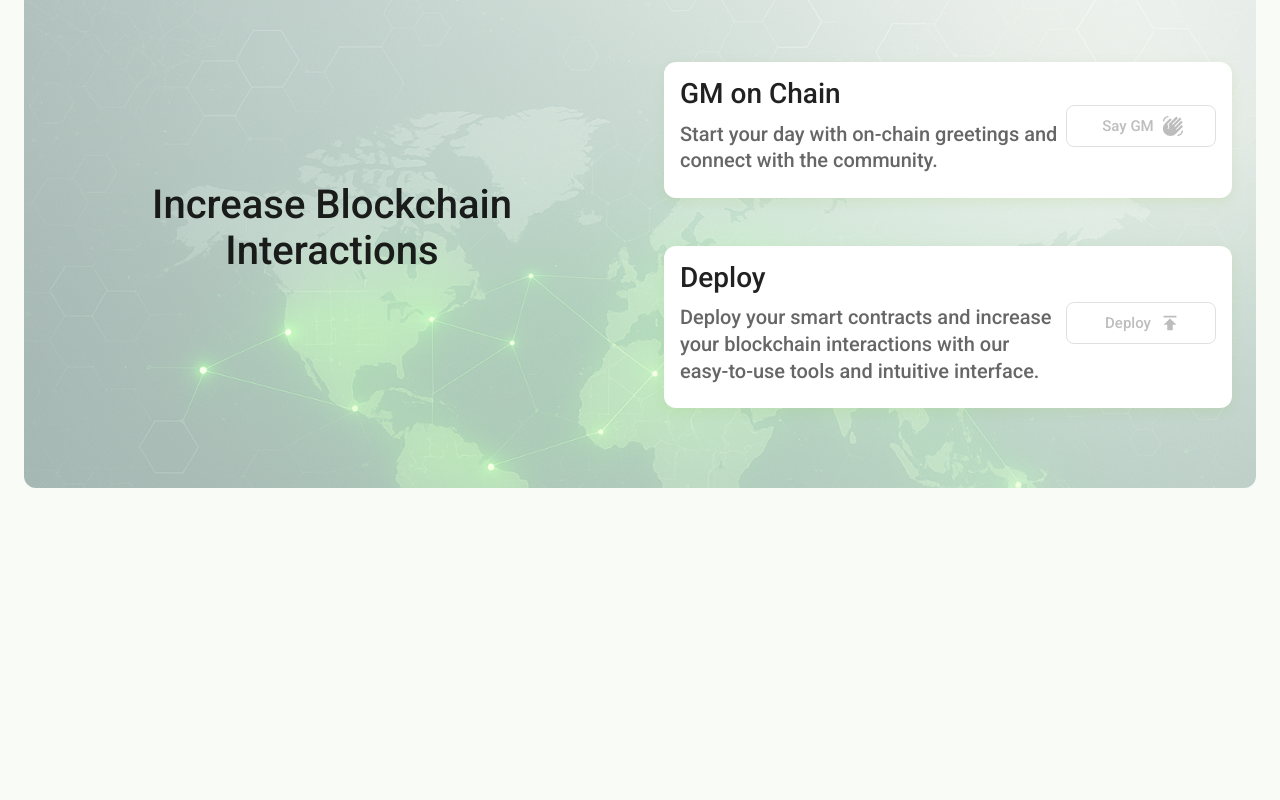
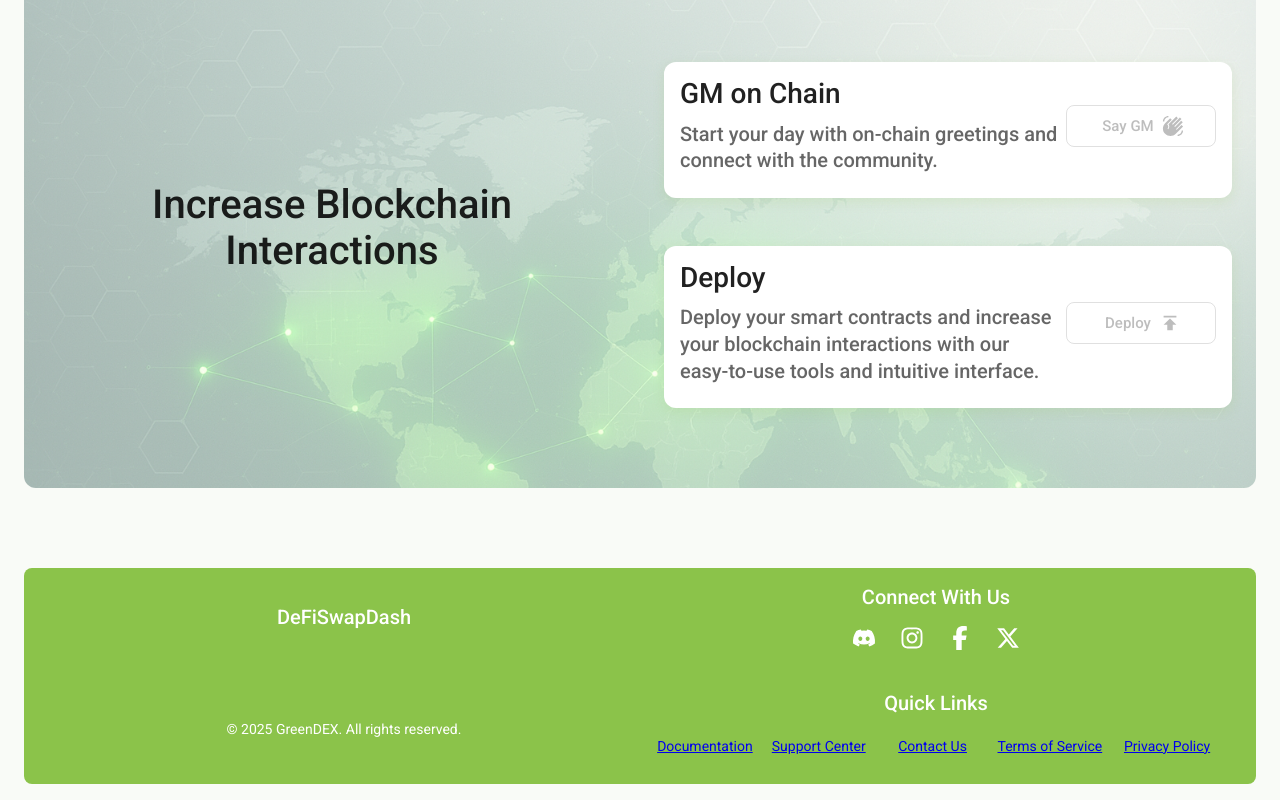
Before and after one commit to MatthewKsc/DeFiSwapDash, a React (Vite) app: page / in a window 1280 px wide. Shown: the part 2329-3129 px from the top of the page. Before the commit the page ends 2897 px from the top, so only its background shows below. Built offline with nearby package versions, Linux system fonts and the light colour scheme.

Commit message:
Add application footer

```diff
--- a/index.html
+++ b/index.html
@@ -10,8 +10,8 @@
     <link rel="preconnect" href="https://fonts.googleapis.com" />
     <link rel="preconnect" href="https://fonts.gstatic.com" crossorigin />
     <link
-            rel="stylesheet"
-            href="https://fonts.googleapis.com/css2?family=Roboto:wght@300;400;500;700&display=swap"/>
+      rel="stylesheet"
+      href="https://fonts.googleapis.com/css2?family=Roboto:wght@300;400;500;700&display=swap"/>
   </head>
   <body>
     <div id="root"></div>
--- a/src/components/Home/DexSection.tsx
+++ b/src/components/Home/DexSection.tsx
@@ -1,13 +1,6 @@
 import { Container, Typography, Grid, CardContent } from '@mui/material';
 import { DefaultHomeSection, FeatureCard } from '../styled/Home';
-
-// In ideal world this will be fetched from API to show real time data
-const statsCards = [
-    { title: 'Active Users', value: '125K+', description: 'Monthly active traders' },
-    { title: 'Daily Swaps', value: '1.2M', description: 'Average daily transactions' },
-    { title: 'Total Volume', value: '$3.8B', description: 'Lifetime trading volume' },
-    { title: 'Chains Supported', value: '12', description: 'Major blockchains integrated' },
-];
+import { dexInfoCards } from './consts';
 
 function DexSection() {
   return (
@@ -18,7 +11,7 @@ function DexSection() {
             </Typography>
 
             <Grid container spacing={4}>
-                {statsCards.map((card, index) => (
+                {dexInfoCards.map((card, index) => (
                     <Grid size={{ xs: 12, sm: 6, md: 3 }} key={index}>
                         <FeatureCard>
                             <CardContent className='two-column-card'>
--- /dev/null
+++ b/src/components/Home/Footer.tsx
@@ -0,0 +1,56 @@
+import { Container, Grid, Typography, Stack, IconButton, List, ListItem, ListItemText } from "@mui/material";
+import { footerConnectWithUsIcons, footerQuickLinks } from "./consts";
+import { FooterBox } from "../styled/Home";
+import { NavLink } from "react-router";
+
+export default function Footer() {
+  return (
+    <FooterBox>
+        <Container maxWidth="xl">
+            <Grid container spacing={4} alignItems='center'>
+                <Grid size={{ xs: 12, md: 12, lg: 6 }}>
+                    <Typography variant="h5" gutterBottom textAlign='center'>
+                        DeFiSwapDash
+                    </Typography>
+                </Grid>
+
+                <Grid size={{ xs: 12, md: 12, lg: 6 }}>
+                    <Typography variant="h5" gutterBottom textAlign='center'>
+                        Connect With Us
+                    </Typography>
+                    <Stack direction="row" spacing={1} justifyContent='center'>
+                        {footerConnectWithUsIcons.map((icon, index) => (
+                            <IconButton key={index} component={NavLink} to={icon.url} color="inherit" aria-label={icon.label}>
+                                {icon.icon({})}
+                            </IconButton>
+                        ))}
+                    </Stack>
+                </Grid>
+
+                <Grid size={{ xs: 12, md: 12, lg: 6 }}>
+                    <Typography variant="body2" align="center">
+                        © {new Date().getFullYear()} GreenDEX. All rights reserved.
+                    </Typography>
+                </Grid>
+
+                <Grid size={{ xs: 12, md: 12, lg: 6 }}>
+                    <Typography variant="h5" gutterBottom textAlign='center'>
+                        Quick Links
+                    </Typography>
+                    <List dense sx={{ display: 'flex', alignItems: 'center', gap: '1rem', textWrap: 'nowrap' }}>
+                        {footerQuickLinks.map((link, index) => (
+                            <ListItem key={index} disablePadding>
+                                <ListItemText sx={{ textAlign: 'center' }}>
+                                    <a href={link.url} color="inherit" target="_blank">
+                                        {link.title}
+                                    </a>
+                                </ListItemText>
+                            </ListItem>
+                        ))}
+                    </List>
+                </Grid>
+            </Grid>
+        </Container>
+    </FooterBox>
+  )
+}
--- a/src/components/Home/Home.tsx
+++ b/src/components/Home/Home.tsx
@@ -2,6 +2,7 @@ import BlockchainInteractionsSection from './BlockchainInteractionsSection'
 import PortfolioSection from './PortfolioSection'
 import WelcomeSection from './WelcomeSection'
 import DexSection from './DexSection'
+import Footer from './Footer'
 
 function Home() {
   return (
@@ -10,6 +11,7 @@ function Home() {
         <DexSection />
         <PortfolioSection />
         <BlockchainInteractionsSection />
+        <Footer />
     </>
   )
 }
--- /dev/null
+++ b/src/components/Home/consts.ts
@@ -0,0 +1,27 @@
+import { IDexInformationCard, IFooterConnectWithUsIcon, IFooterQuickLink } from "./models";
+import InstagramIcon from "../../icons/InstagramIcon";
+import FacebookIcon from "../../icons/FacebookIcon";
+import XTwitterIcon from "../../icons/XTwitterIcon";
+import DiscordIcon from "../../icons/DiscordIcon";
+
+export const dexInfoCards: IDexInformationCard[] = [
+    { title: 'Active Users', value: '125K+', description: 'Monthly active traders' },
+    { title: 'Daily Swaps', value: '1.2M', description: 'Average daily transactions' },
+    { title: 'Total Volume', value: '$3.8B', description: 'Lifetime trading volume' },
+    { title: 'Chains Supported', value: '12', description: 'Major blockchains integrated' },
+]
+
+export const footerQuickLinks: IFooterQuickLink[] = [
+    { title: 'Documentation', url: '/docs' },
+    { title: 'Support Center', url: '/support' },
+    { title: 'Contact Us', url: '/contact' },
+    { title: 'Terms of Service', url: '/terms' },
+    { title: 'Privacy Policy', url: '/privacy' },
+]
+
+export const footerConnectWithUsIcons: IFooterConnectWithUsIcon[] = [
+    { label: 'Discord', url: '', icon: DiscordIcon },
+    { label: 'Instagram', url: '', icon: InstagramIcon },
+    { label: 'Facebook', url: '', icon: FacebookIcon },
+    { label: 'Twitter', url: '', icon: XTwitterIcon },
+];
--- /dev/null
+++ b/src/components/Home/models.ts
@@ -0,0 +1,19 @@
+import { SvgIconProps } from "@mui/material";
+import { JSX } from "react/jsx-runtime";
+
+export interface IDexInformationCard {
+    title: string,
+    value: string,
+    description: string,
+}
+
+export interface IFooterQuickLink {
+    title: string,
+    url: string,
+}
+
+export interface IFooterConnectWithUsIcon {
+    label: string,
+    url: string,
+    icon: (props: SvgIconProps) => JSX.Element,
+}
--- a/src/components/styled/Home.tsx
+++ b/src/components/styled/Home.tsx
@@ -45,4 +45,13 @@ export const BlockchainCardContent = styled(CardContent)(({ theme }) => ({
     '.link-button': {
         minWidth: '150px',
     }
-}))
+}));
+
+export const FooterBox = styled(Box)(({ theme }) => ({
+    width: '100%',
+    padding: '1rem',
+    marginBottom: '1rem',
+    borderRadius: '8px',
+    backgroundColor: theme.palette.primary.main,
+    color: theme.palette.primary.contrastText,
+}));
--- /dev/null
+++ b/src/icons/DiscordIcon.tsx
@@ -0,0 +1,12 @@
+import { SvgIconProps, SvgIcon } from '@mui/material'
+
+function DiscordIcon(props: SvgIconProps) {
+    return (
+        <SvgIcon xmlns="http://www.w3.org/2000/svg" viewBox="0 0 640 512" {...props}>
+            {/* <!--!Font Awesome Free 6.7.2 by @fontawesome - https://fontawesome.com License - https://fontawesome.com/license/free Copyright 2025 Fonticons, Inc.--> */}
+            <path d="M524.5 69.8a1.5 1.5 0 0 0 -.8-.7A485.1 485.1 0 0 0 404.1 32a1.8 1.8 0 0 0 -1.9 .9 337.5 337.5 0 0 0 -14.9 30.6 447.8 447.8 0 0 0 -134.4 0 309.5 309.5 0 0 0 -15.1-30.6 1.9 1.9 0 0 0 -1.9-.9A483.7 483.7 0 0 0 116.1 69.1a1.7 1.7 0 0 0 -.8 .7C39.1 183.7 18.2 294.7 28.4 404.4a2 2 0 0 0 .8 1.4A487.7 487.7 0 0 0 176 479.9a1.9 1.9 0 0 0 2.1-.7A348.2 348.2 0 0 0 208.1 430.4a1.9 1.9 0 0 0 -1-2.6 321.2 321.2 0 0 1 -45.9-21.9 1.9 1.9 0 0 1 -.2-3.1c3.1-2.3 6.2-4.7 9.1-7.1a1.8 1.8 0 0 1 1.9-.3c96.2 43.9 200.4 43.9 295.5 0a1.8 1.8 0 0 1 1.9 .2c2.9 2.4 6 4.9 9.1 7.2a1.9 1.9 0 0 1 -.2 3.1 301.4 301.4 0 0 1 -45.9 21.8 1.9 1.9 0 0 0 -1 2.6 391.1 391.1 0 0 0 30 48.8 1.9 1.9 0 0 0 2.1 .7A486 486 0 0 0 610.7 405.7a1.9 1.9 0 0 0 .8-1.4C623.7 277.6 590.9 167.5 524.5 69.8zM222.5 337.6c-29 0-52.8-26.6-52.8-59.2S193.1 219.1 222.5 219.1c29.7 0 53.3 26.8 52.8 59.2C275.3 311 251.9 337.6 222.5 337.6zm195.4 0c-29 0-52.8-26.6-52.8-59.2S388.4 219.1 417.9 219.1c29.7 0 53.3 26.8 52.8 59.2C470.7 311 447.5 337.6 417.9 337.6z"/>
+        </SvgIcon>
+  )
+}
+
+export default DiscordIcon
--- /dev/null
+++ b/src/icons/FacebookIcon.tsx
@@ -0,0 +1,12 @@
+import { SvgIconProps, SvgIcon } from '@mui/material'
+
+function FacebookIcon(props: SvgIconProps) {
+    return (
+        <SvgIcon xmlns="http://www.w3.org/2000/svg" viewBox="0 0 320 512" {...props}>
+            {/* <!--!Font Awesome Free 6.7.2 by @fontawesome - https://fontawesome.com License - https://fontawesome.com/license/free Copyright 2025 Fonticons, Inc.--> */}
+            <path d="M80 299.3V512H196V299.3h86.5l18-97.8H196V166.9c0-51.7 20.3-71.5 72.7-71.5c16.3 0 29.4 .4 37 1.2V7.9C291.4 4 256.4 0 236.2 0C129.3 0 80 50.5 80 159.4v42.1H14v97.8H80z"/>
+        </SvgIcon>
+  )
+}
+
+export default FacebookIcon
--- /dev/null
+++ b/src/icons/InstagramIcon.tsx
@@ -0,0 +1,12 @@
+import { SvgIconProps, SvgIcon } from "@mui/material"
+
+function InstagramIcon(props: SvgIconProps) {
+    return (
+        <SvgIcon xmlns="http://www.w3.org/2000/svg" viewBox="0 0 448 512" {...props}>
+            {/* <!--!Font Awesome Free 6.7.2 by @fontawesome - https://fontawesome.com License - https://fontawesome.com/license/free Copyright 2025 Fonticons, Inc.--> */}
+            <path d="M224.1 141c-63.6 0-114.9 51.3-114.9 114.9s51.3 114.9 114.9 114.9S339 319.5 339 255.9 287.7 141 224.1 141zm0 189.6c-41.1 0-74.7-33.5-74.7-74.7s33.5-74.7 74.7-74.7 74.7 33.5 74.7 74.7-33.6 74.7-74.7 74.7zm146.4-194.3c0 14.9-12 26.8-26.8 26.8-14.9 0-26.8-12-26.8-26.8s12-26.8 26.8-26.8 26.8 12 26.8 26.8zm76.1 27.2c-1.7-35.9-9.9-67.7-36.2-93.9-26.2-26.2-58-34.4-93.9-36.2-37-2.1-147.9-2.1-184.9 0-35.8 1.7-67.6 9.9-93.9 36.1s-34.4 58-36.2 93.9c-2.1 37-2.1 147.9 0 184.9 1.7 35.9 9.9 67.7 36.2 93.9s58 34.4 93.9 36.2c37 2.1 147.9 2.1 184.9 0 35.9-1.7 67.7-9.9 93.9-36.2 26.2-26.2 34.4-58 36.2-93.9 2.1-37 2.1-147.8 0-184.8zM398.8 388c-7.8 19.6-22.9 34.7-42.6 42.6-29.5 11.7-99.5 9-132.1 9s-102.7 2.6-132.1-9c-19.6-7.8-34.7-22.9-42.6-42.6-11.7-29.5-9-99.5-9-132.1s-2.6-102.7 9-132.1c7.8-19.6 22.9-34.7 42.6-42.6 29.5-11.7 99.5-9 132.1-9s102.7-2.6 132.1 9c19.6 7.8 34.7 22.9 42.6 42.6 11.7 29.5 9 99.5 9 132.1s2.7 102.7-9 132.1z"/>
+        </SvgIcon>
+  )
+}
+
+export default InstagramIcon
--- /dev/null
+++ b/src/icons/XTwitterIcon.tsx
@@ -0,0 +1,12 @@
+import { SvgIcon, SvgIconProps } from '@mui/material'
+
+function XTwitterIcon(props: SvgIconProps) {
+  return (
+    <SvgIcon xmlns="http://www.w3.org/2000/svg" viewBox="0 0 512 512" {...props}>
+        {/* <!--!Font Awesome Free 6.7.2 by @fontawesome - https://fontawesome.com License - https://fontawesome.com/license/free Copyright 2025 Fonticons, Inc.--> */}
+        <path d="M389.2 48h70.6L305.6 224.2 487 464H345L233.7 318.6 106.5 464H35.8L200.7 275.5 26.8 48H172.4L272.9 180.9 389.2 48zM364.4 421.8h39.1L151.1 88h-42L364.4 421.8z"/>
+    </SvgIcon>
+  )
+}
+
+export default XTwitterIcon
```
